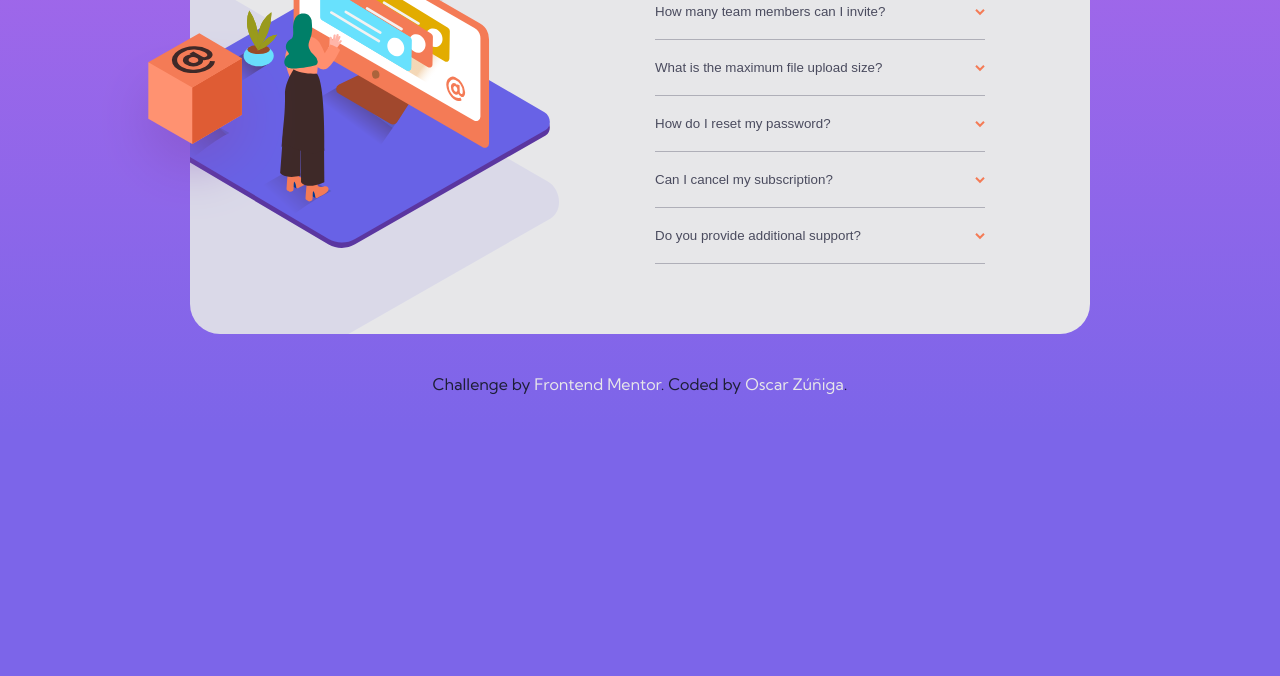
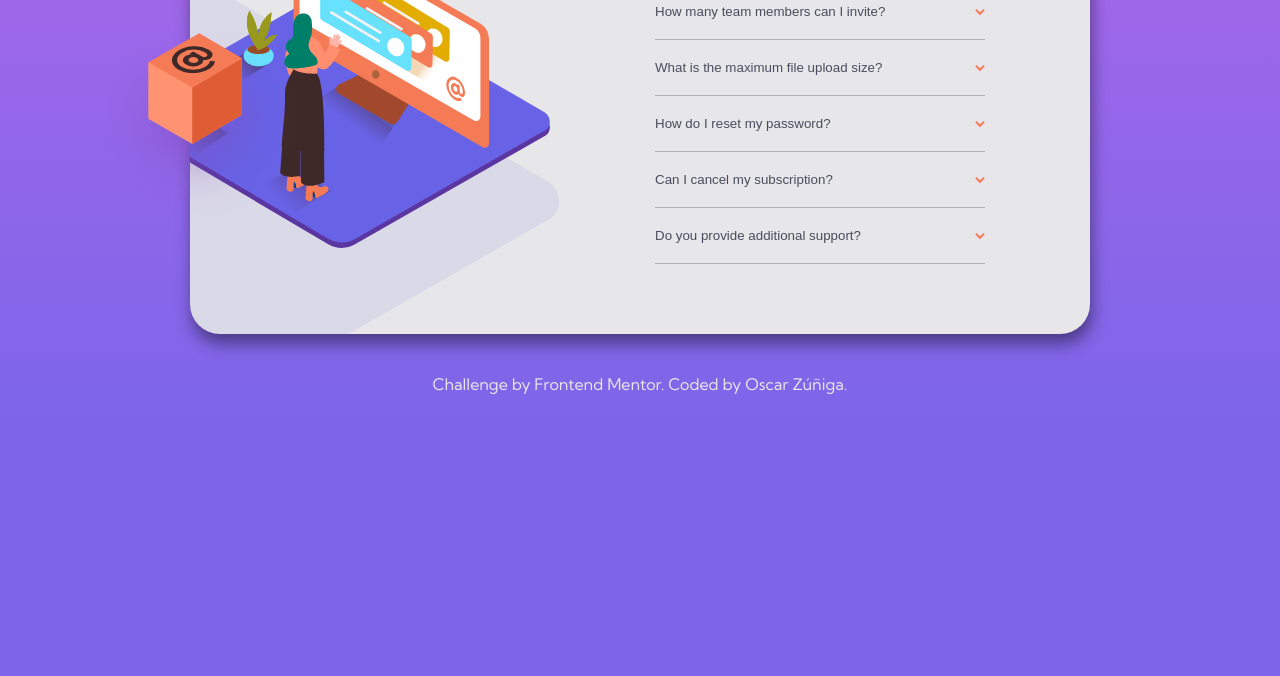
Before and after one commit to 1994oscar/faq-accordion-card-main-chlg-08, a website: page index.html in a window 1280 px wide. Shown: the part 224-900 px from the top of the page. Drawn offline with Linux system fonts and the light colour scheme.

Commit message:
Readme File updated, Box shadow added

```diff
--- a/sass/base/_base.scss
+++ b/sass/base/_base.scss
@@ -41,12 +41,13 @@ body{
     margin-top: 2rem;
     width: 100%;
     text-align: center;
-    color:  $very-dark-desaturated-blue;
+    color:  $light-grayish-blue;
     font-size: 1.6rem;
     padding: 2rem;
 
     & a{
-        color:$light-grayish-blue;
+        color:  $light-grayish-blue;
+        //color:$light-grayish-blue;
         text-decoration: none;
     }
 }
--- a/sass/components/_card.scss
+++ b/sass/components/_card.scss
@@ -4,8 +4,11 @@
     height: auto;
     background-color: $light-grayish-blue;
     border-radius: 3rem;
+    box-shadow: 2px 10px 16px 0px rgba(0,0,0,0.42);
+    -webkit-box-shadow: 2px 10px 16px 0px rgba(0,0,0,0.42);
+    -moz-box-shadow: 2px 10px 16px 0px rgba(0,0,0,0.42);
 
-    @media screen and (min-width: 1280px){
+    @media screen and (min-width: 1024px){
        display: flex;
        justify-content: center;
        align-items: center;
@@ -27,7 +30,7 @@
         align-content: center;
         align-items: center;
 
-        @media screen and (min-width: 1280px){
+        @media screen and (min-width: 1024px){
             display: flex;
             flex-direction: column;
             align-content: center;
@@ -41,7 +44,7 @@
               width: 20rem;
               height: auto;
 
-              @media screen and (min-width: 1280px){
+              @media screen and (min-width: 1024px){
                 overflow: hidden;
                 content: url('../../images/illustration-box-desktop.svg');
                 margin-right: 52rem;
@@ -54,14 +57,14 @@
             width: 20rem;
             height: auto;
 
-            @media screen and (min-width: 1280px){
+            @media screen and (min-width: 1024px){
                 display: none;
             }
         }
     }
 
     &-body{
-        @media screen and (min-width: 1280px){
+        @media screen and (min-width: 1024px){
            width: 33rem;
            display: flex;
            flex-direction: column;
@@ -72,7 +75,7 @@
             text-align: center;
             font-size: 3rem;
 
-            @media screen and (min-width: 1280px){
+            @media screen and (min-width: 1024px){
                text-align: left;
             }
         }
@@ -80,7 +83,7 @@
         &-accordion{
             margin: 2.5rem;
 
-            @media screen and (min-width: 1280px){
+            @media screen and (min-width: 1024px){
               margin: 0;
             }
 
```
Also changed, not shown: README.md, css/styles.css, design/screenshot-solution.png (added), 1 other file.
